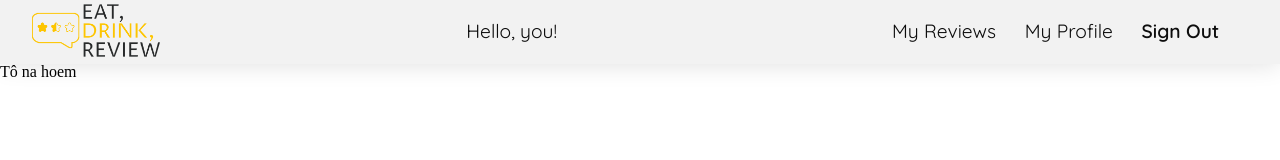
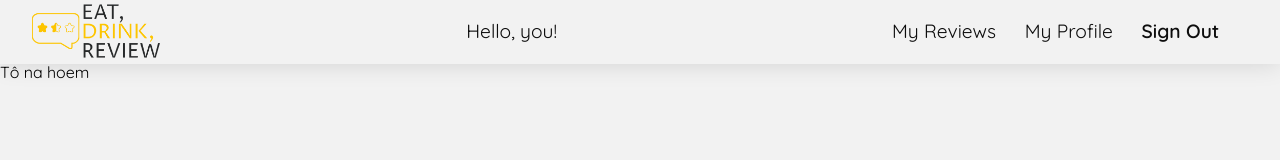
Before and after one commit to Laisses/POC-TS-food-review, a React (Create React App) app: page / in a window 1280 px wide. Shown: the top 160 px of the page. Built offline with nearby package versions, Linux system fonts and the light colour scheme.

Commit message:
src/assets/styles/GlobalStyle.js: add bg-color and font-family as global style

```diff
--- a/src/assets/styles/GlobalStyle.js
+++ b/src/assets/styles/GlobalStyle.js
@@ -1,4 +1,5 @@
 import { createGlobalStyle } from "styled-components";
+import { LIGHT_GREY, PRIMARY_FONT } from "../../constants/constants";
 
 export const GlobalStyle = createGlobalStyle`
     /* http://meyerweb.com/eric/tools/css/reset/
@@ -37,6 +38,8 @@ footer, header, hgroup, menu, nav, section {
 }
 body {
 	line-height: 1;
+	background-color: ${LIGHT_GREY};
+	font-family: ${PRIMARY_FONT};
 }
 ol, ul, li {
 	list-style: none;
```
